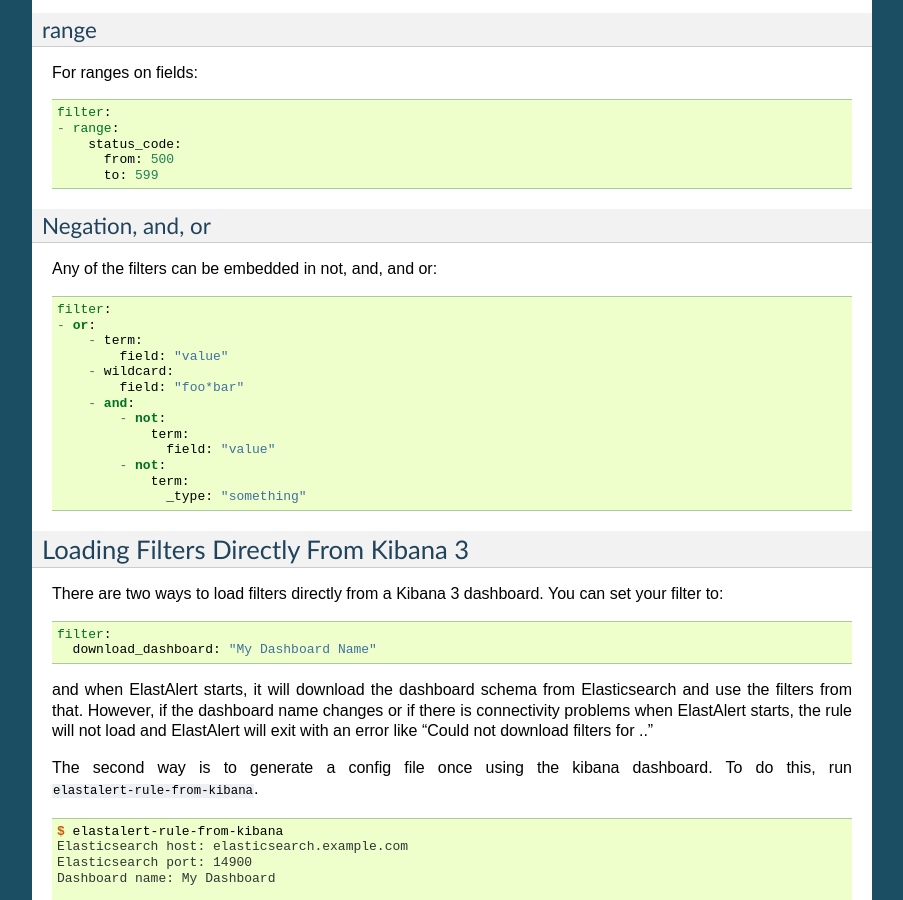
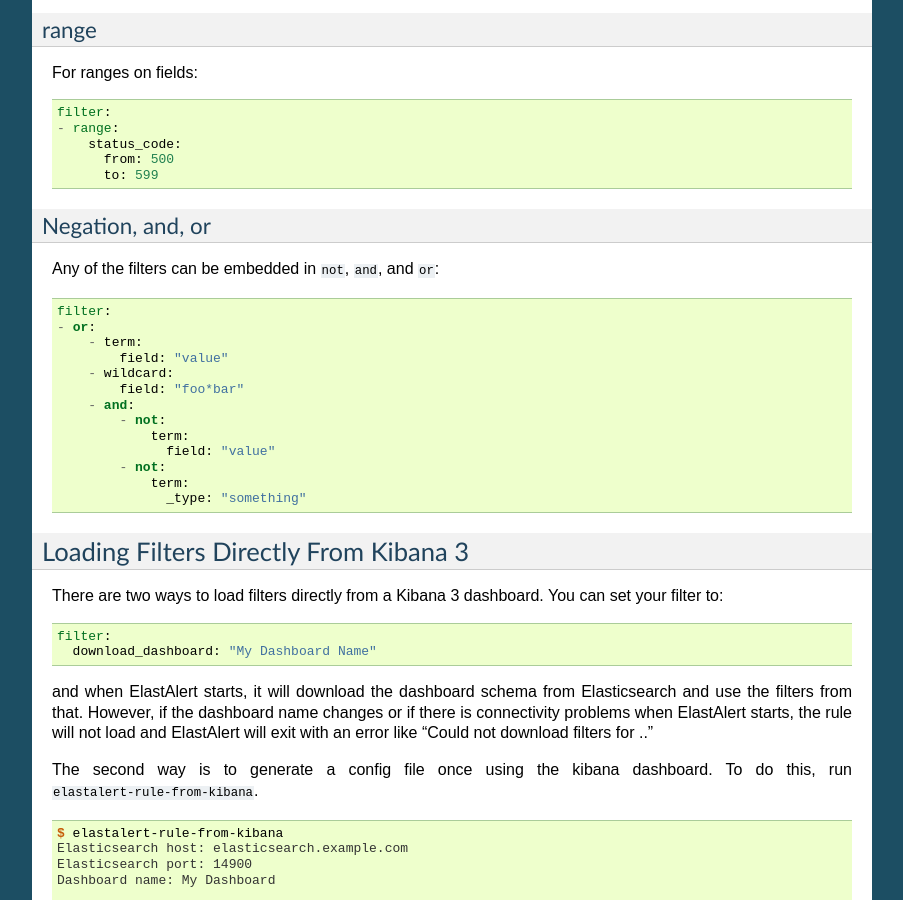
Before and after one commit to Yelp/elastalert, a Sphinx documentation site: the page built from docs/source/recipes/writing_filters.rst, in a window 1280 px wide and 900 px high, scrolled down 1589 px. Shown: the whole window, without its empty margins (198-1101 px from the left). Built offline with Sphinx 7.4.7, drawn with Linux system fonts in a browser that asks for light colours.

Commit message:
A minor highlight for clarity.

```diff
--- a/docs/source/recipes/writing_filters.rst
+++ b/docs/source/recipes/writing_filters.rst
@@ -97,7 +97,7 @@
 Negation, and, or
 *****************
 
-Any of the filters can be embedded in not, and, and or::
+Any of the filters can be embedded in ``not``, ``and``, and ``or``::
 
     filter:
     - or:
```
